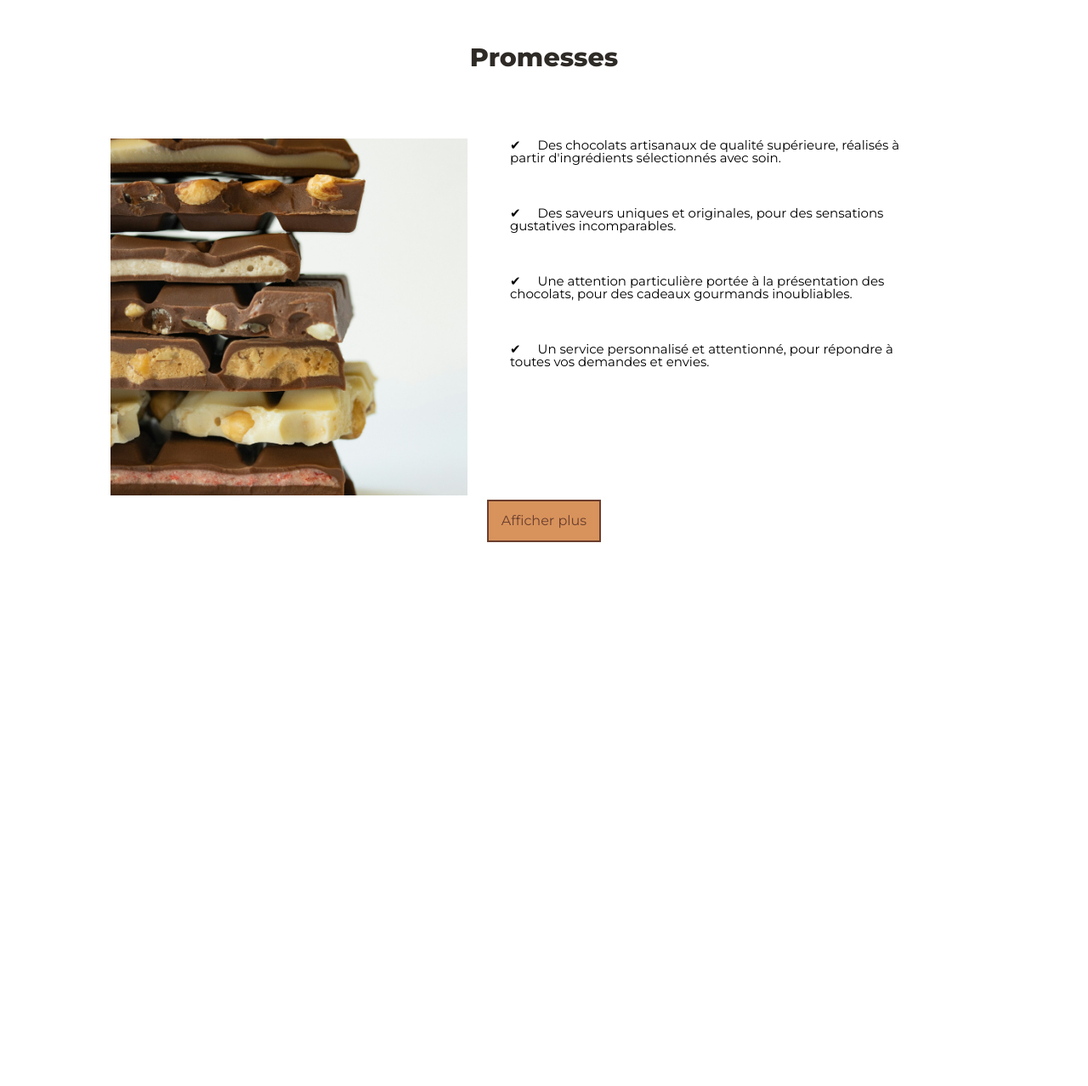
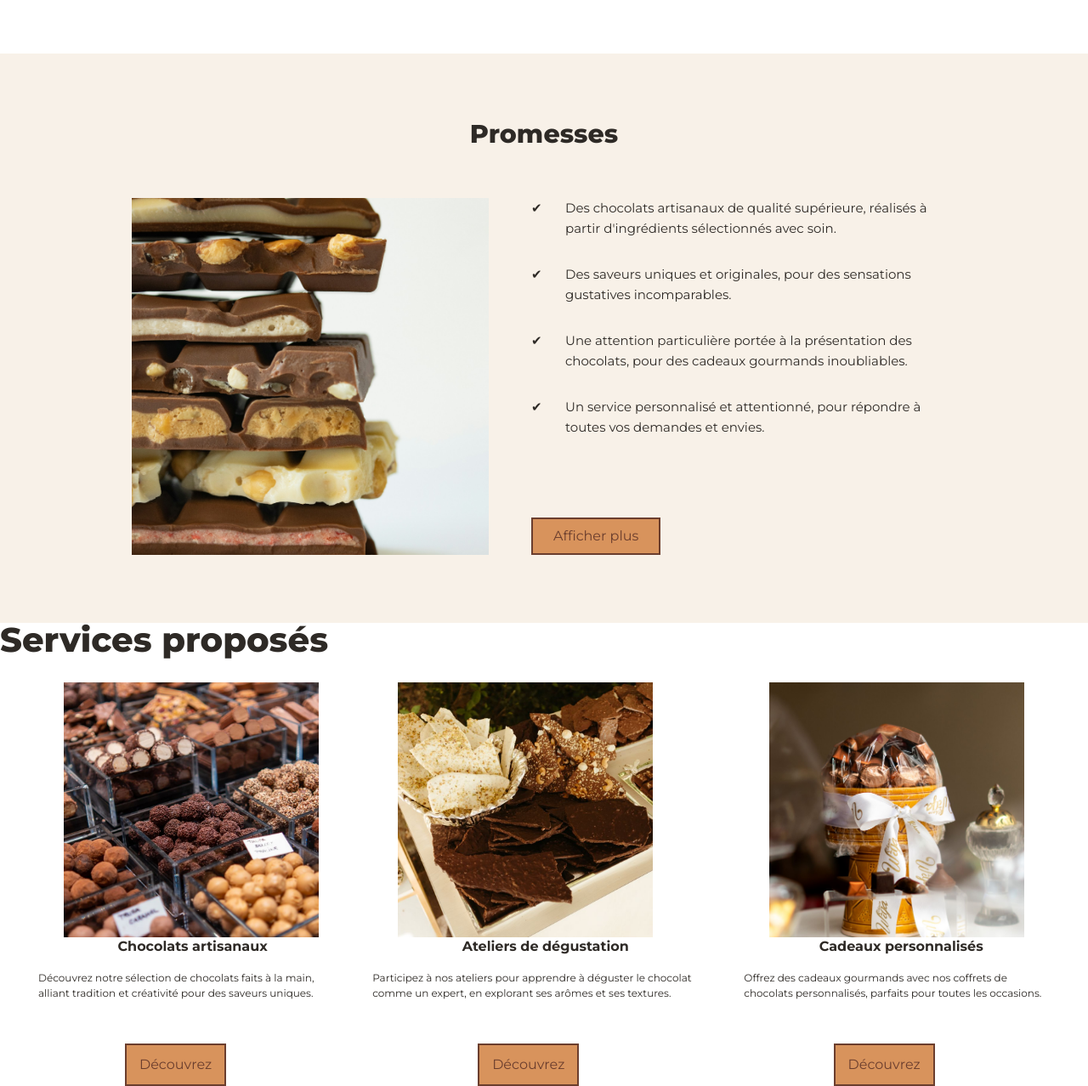
Before and after one commit to aaminaa-tech/landing-page-chocolatier, a plain HTML site: page index.html in a window 1280 px wide. Shown: the part 943-2221 px from the top of the page at 85% size. Before the commit the page ends 1621 px from the top, so only its background shows below. Drawn offline with Linux system fonts and the light colour scheme.

Commit message:
version 11/11

```diff
--- a/index.html
+++ b/index.html
@@ -42,22 +42,61 @@
              </section>
 
              <section id="promesses" >
-               <div>
-               <h1>Promesses</h1>
+                <h1>Promesses</h1>
+
                <div class="image-liste">
-               <img src="images/promesses-julia-zyablova-EwaJbJvS9io-unsplash.jpg" alt="tablette de chocolat">
+               <img src="images/promesses-julia-zyablova-EwaJbJvS9io-unsplash.jpg" alt="tablettes de chocolats">
 
+               <div class="colonne-droite">
                <ul class="liste">
                 <li>Des chocolats artisanaux de qualité supérieure, réalisés à partir d'ingrédients sélectionnés avec soin.</li>
                 <li>Des saveurs uniques et originales, pour des sensations gustatives incomparables.</li>
                 <li>Une attention particulière portée à la présentation des chocolats, pour des cadeaux gourmands inoubliables.</li>
                 <li>Un service personnalisé et attentionné, pour répondre à toutes vos demandes et envies.</li>
                </ul>
-               </div>
-               <div class=bouton-container>
+
                <a href="" class="bouton bouton-promesses">Afficher plus</a>
                </div>
                </div>
+               </section>
+
+                <h1>Services proposés</h1>
+
+                <section id="services">
+
+                    <article class="descriptions">
+                    <img src="images/chocolats-artisanaux-pexels-linken-van-zyl-263454378-18958634.jpg" alt="chocolats">
+                    <div class="contenu">
+                    <h3> Chocolats artisanaux</h3>
+                    <p>Découvrez notre sélection de chocolats faits à la main, alliant tradition et créativité pour des saveurs uniques.</p><a href="" class="bouton bouton-plaisirs">Découvrez</a>
+                    </div>
+                    </article>
+
+                    <article class="descriptions">
+                    <img src="images/atelier-degustation-pexels-jonathanborba-34357862.jpg" alt="chocolats">
+                    <div class="contenu">
+                    <h3>Ateliers de dégustation</h3>
+                    <p>Participez à nos ateliers pour apprendre à déguster le chocolat comme un expert, en explorant ses arômes et ses textures.</p>
+                    <a href="" class="bouton bouton-plaisirs">Découvrez</a>
+                    </div>
+                    </article>
+
+                    <article class="descriptions">
+                    <img src="images/cadeaux-personnalises-pexels-soufianlafnesh-36914973.jpg" alt="chocolats">
+                    <div class="contenu">
+                    <h3>Cadeaux personnalisés</h3>
+                    <p>Offrez des cadeaux gourmands avec nos coffrets de chocolats personnalisés, parfaits pour toutes les occasions.</p>
+                    <a href="" class="bouton bouton-plaisirs">Découvrez</a>
+                    </div>
+                    </article>
+               </section>
+
+
+
+
+
+
+
             </section>
 
 
--- a/style.css
+++ b/style.css
@@ -28,7 +28,7 @@ nav{
     gap: 40px;
     list-style: none;
     margin-right: 40px;
-    color: inherit;
+    color: #2E2A26;
 }
 
 .menu li a{
@@ -108,55 +108,136 @@ p{
     margin-top: 20px ;
 }
 
+#promesses{
+    background-color:#F8F1E8 ;
+}
+
+
 #promesses h1 {
     font-size: 30px;
     display: flex;
     justify-content: center;
-    padding: 50px;
-    margin-top: 20px;
+    padding: 80px;
+    padding-bottom: 30px;
+    color: #2E2A26;
 }
 
 
 .image-liste {
     display: flex;
-    align-items: flex-start;
+    justify-content: center;
     gap: 50px;
-    margin-left: 30px;
+    padding-bottom: 80px;
 }
 
-#promesses img {
+.image-liste img {
     width: 420px;
     height: 420px;
     object-fit: cover;
-    margin-left: 100px;
 
 }
 
-#promesses ul {
+.colonne-droite {
     display: flex;
     flex-direction: column;
-    gap: 50px;
-    font-size: 15px;
-    list-style: none;
-    width: 40%;
+    justify-content: space-between;
+    align-items: flex-start;
+    width: 500px;
 
 }
 
-#promesses .liste li::before {
-    content: "✔";
-    margin-right: 20px;
+.liste{
+    display: flex;
+    flex-direction: column;
+    gap: 30px;
+    font-size: 15px;
+    color: #2E2A26;
 }
 
-.bouton-container{
-    display: flex;
-    justify-content: center;
-    margin: 40px 0;
-    margin-top: 5px;
+.liste li{
+    padding-left: 40px;
+    line-height: 1.6;
+    position: relative;
+
 }
+
+
+.liste li::before {
+    content: "✔";
+    position: absolute;
+    left: 0;
+}
+
 
 .bouton-promesses {
     background-color: #D8935C;
     color: #6B3E2E;
     border: 2px solid #6B3E2E;
+    padding: 12px 24px;
+
 
 }
+
+
+#services{
+    display: flex;
+    justify-content: space-evenly;
+    gap: 30px;
+    max-width: 1200px;
+    margin-left: 45px;
+
+}
+
+section h1{
+    margin-top: 80px;
+    font-size: 30px;
+    display: flex;
+    align-items: center;
+    color: #2E2A26;
+}
+
+.descriptions img{
+    width: 300px;
+    height: 300px;
+    object-fit: cover;
+    margin-left: 30px;
+
+}
+
+.descriptions h3{
+    font-weight: bold;
+    color: #2E2A26;
+    margin-bottom: 20px;
+}
+
+.descriptions p{
+    color: #2E2A26;
+    font-size: 12px;
+    margin-bottom: 50px;
+    line-height: 1.5;
+
+}
+
+
+.contenu{
+    align-items: center;
+    display: flex;
+    flex-direction: column;
+}
+
+.bouton-plaisirs{
+    background-color: #D8935C;
+    color: #6B3E2E;
+    border: 2px solid #6B3E2E;
+    width: fit-content;
+    margin-right: 40px;
+
+}
+
+.bouton:hover{
+    background-color: moccasin;
+}
+
+.boutoncontact:hover{
+    background-color: moccasin;
+}
```
